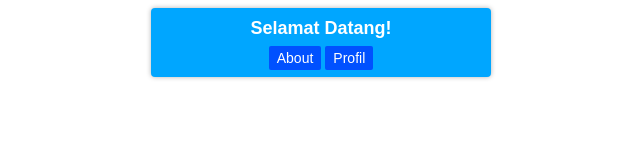
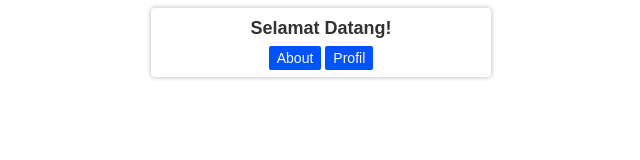
Before and after one commit to rafifauzif/pbl_2025, a plain HTML site: page hari-3-online/index.html in a window 1280 px wide. Shown: the whole page, without its empty margins (319-959 px from the left). Drawn offline with Linux system fonts and the light colour scheme.

Commit message:
update index

```diff
--- a/hari-3-online/index.html
+++ b/hari-3-online/index.html
@@ -11,7 +11,7 @@
       align-items: center;
     }
     .main-container {
-      background-color: rgb(0, 166, 255);
+      background-color: white;
       display: flex;
       flex-direction: column;
       justify-content: center;
@@ -22,7 +22,7 @@
       box-shadow: 0px 0px 5px rgba(0, 0, 0, 0.3);
     }
     .title {
-      color: white;
+      color: rgb(50, 50, 50);
       margin-top: 0;
       margin-bottom: 10px;
       font-family: Arial;
```
